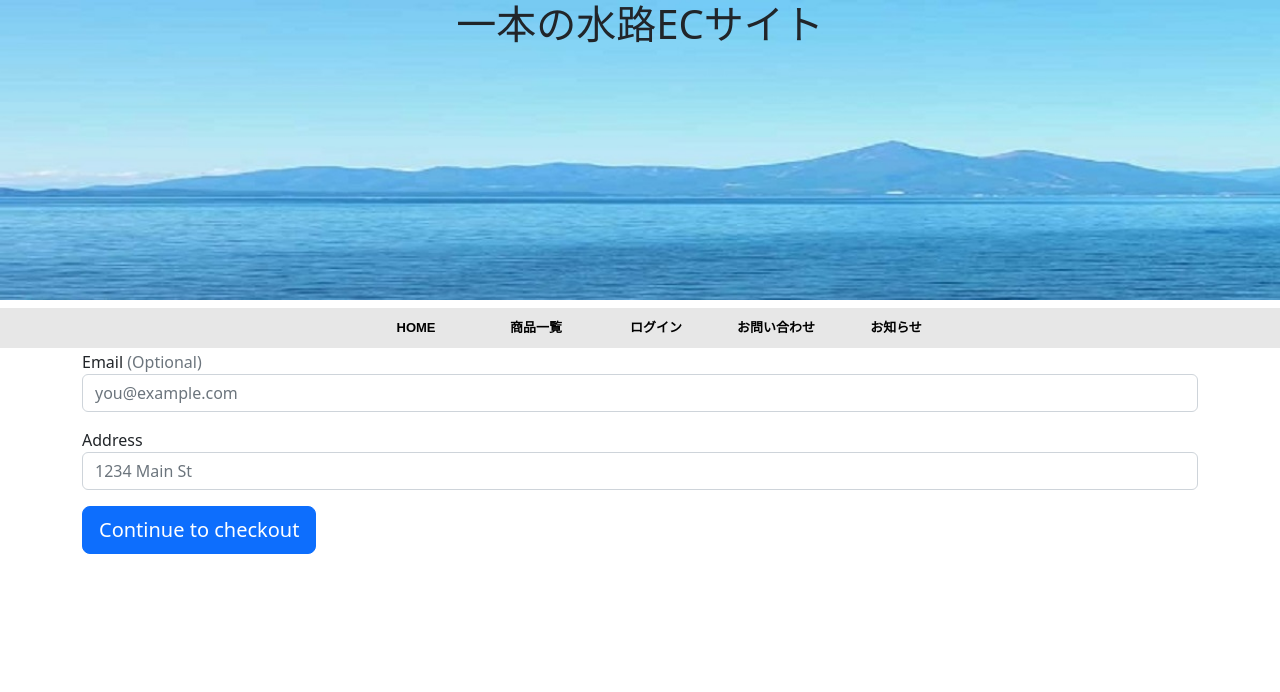
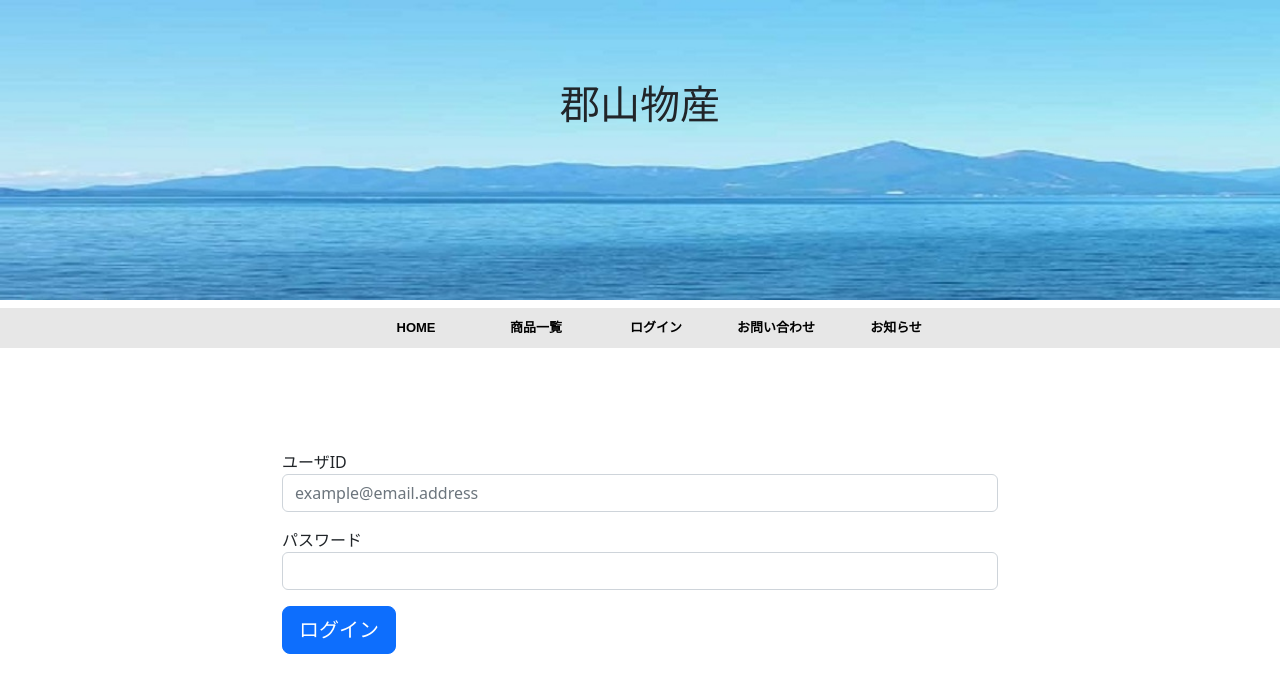
Before and after one commit to Shogo-Furuyama/The-waterway-haccason, a website: page Typescript-project/Login.html in a window 1280 px wide. Shown: the top 692 px of the page. Drawn offline with nearby package versions, Linux system fonts and the light colour scheme.

Commit message:
デザインの微調整
サイトのタイトル、サイトのリンク先の設定商品一覧以外の微調整をしました。

```diff
--- a/Typescript-project/All_site.css
+++ b/Typescript-project/All_site.css
@@ -17,6 +17,7 @@ body{
     background-size:cover;
     width: 100%;
     height: 300px;
+    padding:80px 0;
 }
 header ul {
     list-style-type:none;
@@ -69,7 +70,9 @@ div p{
 
 }
 
-
+form{
+    padding: 100px 200px;
+}
 
 
 
--- a/Typescript-project/Login.html
+++ b/Typescript-project/Login.html
@@ -11,13 +11,13 @@
         crossorigin="anonymous"></script>
     <meta charset="UTF-8">
 
-    <title>一本の水路ECサイト</title>
+    <title>ログイン</title>
     <link rel="stylesheet" href="./All_site.css" type="text/css">
 </head>
 
 <body>
     <header>
-        <h1 class="name">一本の水路ECサイト</h1>
+        <h1 class="name">郡山物産</h1>
         <nav>
             <ul>
                 <li><a class="header-nav-a" href="index.html">HOME</a></li>
@@ -32,14 +32,14 @@
         <div class="main">
             <form>
                 <div class="mb-3">
-                    <label for="email">Email <span class="text-muted">(Optional)</span></label>
-                    <input type="email" class="form-control" id="email" placeholder="you@example.com">
+                    <label for="email">ユーザID<span class="text-muted"></span></label>
+                    <input type="email" class="form-control" id="email" placeholder="example@email.address">
                 </div>
                 <div class="mb-3">
-                    <label for="address">Address</label>
-                    <input type="text" class="form-control" id="address" placeholder="1234 Main St" required="">
+                    <label for="address">パスワード</label>
+                    <input type="text" class="form-control" id="address" placeholder="" required="">
                 </div>
-                <button class="btn btn-primary btn-lg btn-block" type="submit">Continue to checkout</button>
+                <button  class="btn btn-primary btn-lg btn-block" type="submit">ログイン</button>
             </form>
         </div>
     </nav>
```
Also changed, not shown: Typescript-project/Frame.html (+2 -2 lines), Typescript-project/Inquery.html (+3 -3 lines), Typescript-project/QRStamp.html (+2 -2 lines), Typescript-project/index.html (+9 -9 lines).
